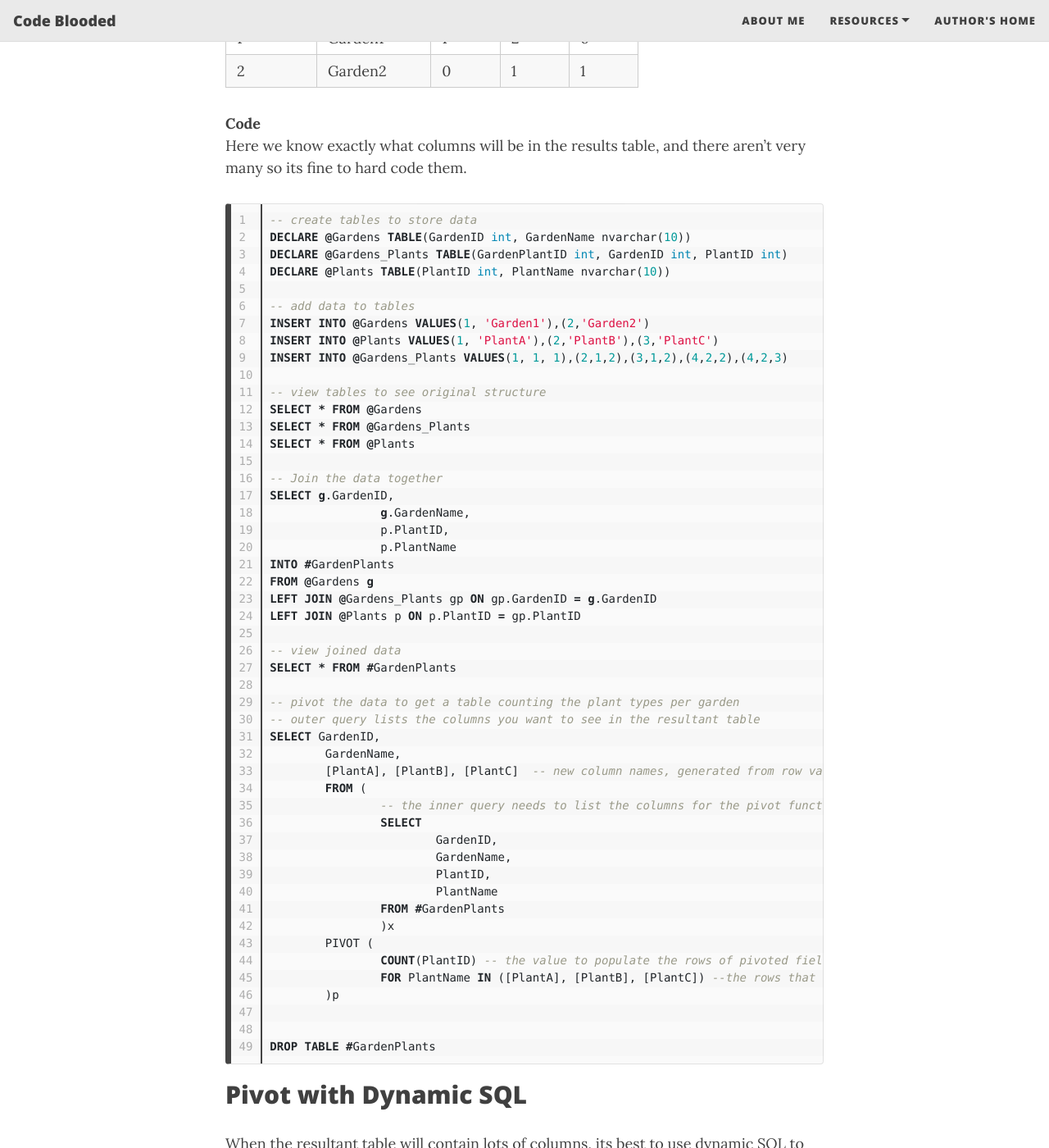
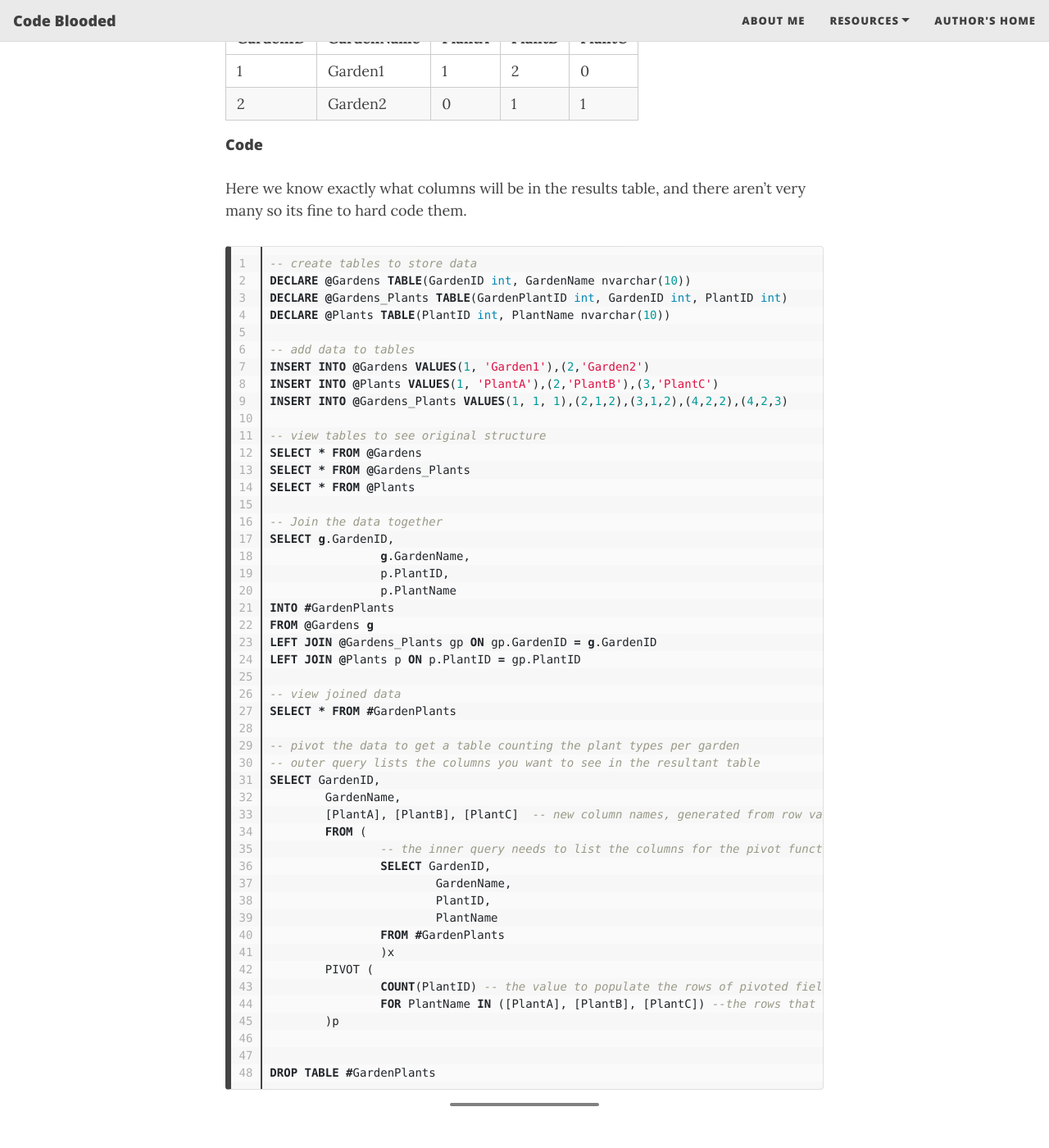
Before and after one commit to fionapye/fionapye.github.io, a Jekyll site: the page built from _posts/2021-02-27-pivot.md, in a window 1280 px wide and 1400 px high, scrolled down 1930 px. Shown: the whole window at 82% size. Built offline with Jekyll 4.4.1, drawn with Linux system fonts in a browser that asks for light colours; nearby versions of some CDN libraries; the table of contents is made by our own code; some of the changed text lies outside the part shown.

Commit message:
update page details, breaks, titles, dividers

```diff
--- a/_posts/2021-02-27-pivot.md
+++ b/_posts/2021-02-27-pivot.md
@@ -8,7 +8,7 @@
 comments: true
 toc: true
 ---
-
+---
 PIVOT() is used to turn a long table into a wide table, this can be used for summaries (eg the classic pivot table) or just to change to a different tabular format. <br>
 
 Context Links:
@@ -17,6 +17,7 @@
 - [Microsoft Pivot Documentation](https://docs.microsoft.com/en-us/sql/t-sql/queries/from-using-pivot-and-unpivot?view=sql-server-ver15)
 - [Aggregates in T-SQL](https://docs.microsoft.com/en-us/sql/t-sql/functions/aggregate-functions-transact-sql?view=sql-server-ver15#:~:text=An%20aggregate%20function%20performs%20a,All%20aggregate%20functions%20are%20deterministic.)
 
+---
 
 ## Simple Pivot
 
@@ -58,7 +59,8 @@
 | 1 | Garden1 | 1 | 2 | 0 |
 | 2 | Garden2 | 0 | 1 | 1 |
 
-**Code** <br>
+
+#### Code
 Here we know exactly what columns will be in the results table, and there aren't very many so its fine to hard code them.
 
 {% highlight SQL linenos %}
@@ -97,8 +99,7 @@
 	[PlantA], [PlantB], [PlantC]  -- new column names, generated from row values
 	FROM (
 		-- the inner query needs to list the columns for the pivot function and the outer query
-		SELECT
-			GardenID,
+		SELECT GardenID,
 			GardenName,
 			PlantID,
 			PlantName
@@ -112,6 +113,8 @@
 
 DROP TABLE #GardenPlants
 {% endhighlight %}
+---
+<br>
 
 ## Pivot with Dynamic SQL
 
@@ -151,7 +154,7 @@
 | 2 | Name2 | SomeproductA | SomeproductC | SomeproductD |
 
 
-**Code** <br>
+#### Code
 The code below provides a working example of this type of pivot.
 
 {: .box-warning}
@@ -241,9 +244,13 @@
 DROP TABLE #Client_Products
 
 {% endhighlight %}
+---
+<br>
 
 ## Pivot with Multiple Aggregates
-## Multiple Pivot
+
+Coming Soon!
+
 Discussion see this [stackoverflow question](https://stackoverflow.com/questions/15274305/is-it-possible-to-have-multiple-pivots-using-the-same-pivot-column-using-sql-ser)
 
-## Unpivot
+[//]: # (## Unpivot)
```
